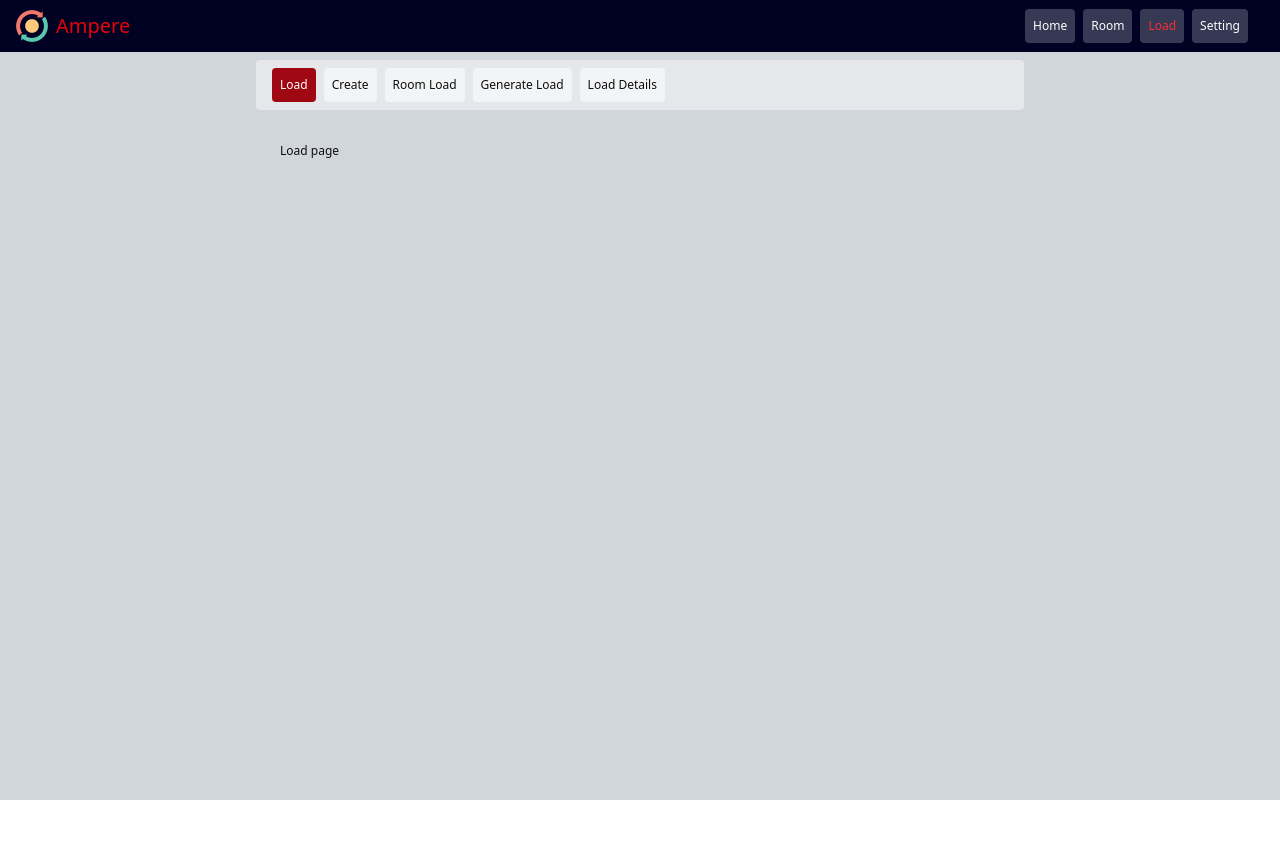
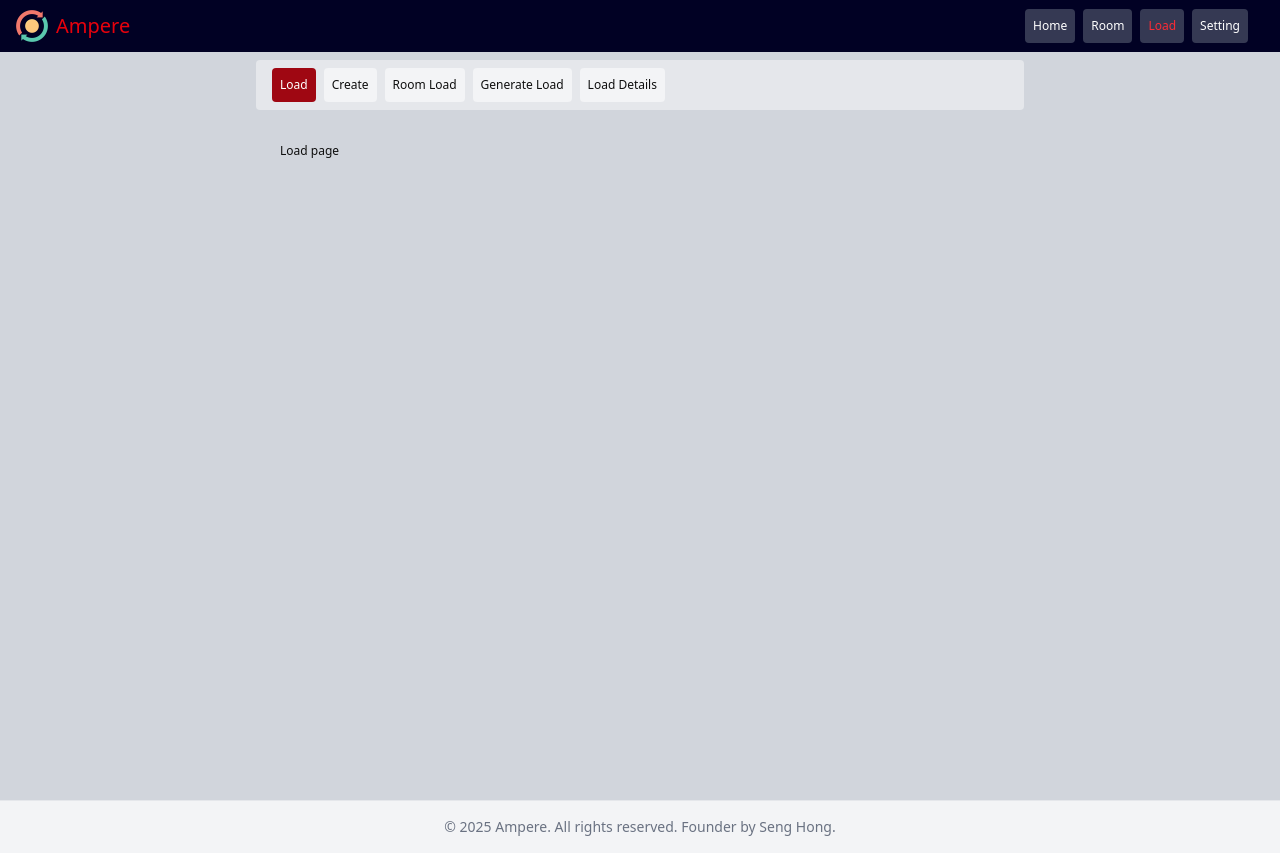
Before and after one commit to Senghong-2025/Ampere, a Nuxt app: page /load in a window 1280 px wide. Before the commit the page ends 800 px from the top, so only its background shows below. Built offline with nearby package versions, Linux system fonts and the light colour scheme.

Commit message:
add footer

```diff
--- a/app/app.vue
+++ b/app/app.vue
@@ -4,6 +4,7 @@
     <div class="min-h-[calc(100vh-60px)] w-full">
       <NuxtPage />
     </div>
+    <TheFooter />
   </div>
 </template>
 <script lang="ts" setup>
--- /dev/null
+++ b/app/components/TheFooter.vue
@@ -0,0 +1,7 @@
+<template>
+    <div class="bg-gray-100 py-4 border-t border-gray-200">
+        <p class="text-center text-gray-500 text-sm">
+            &copy; 2025 Ampere. All rights reserved. Founder by Seng Hong.
+        </p>
+    </div>
+</template>
```
